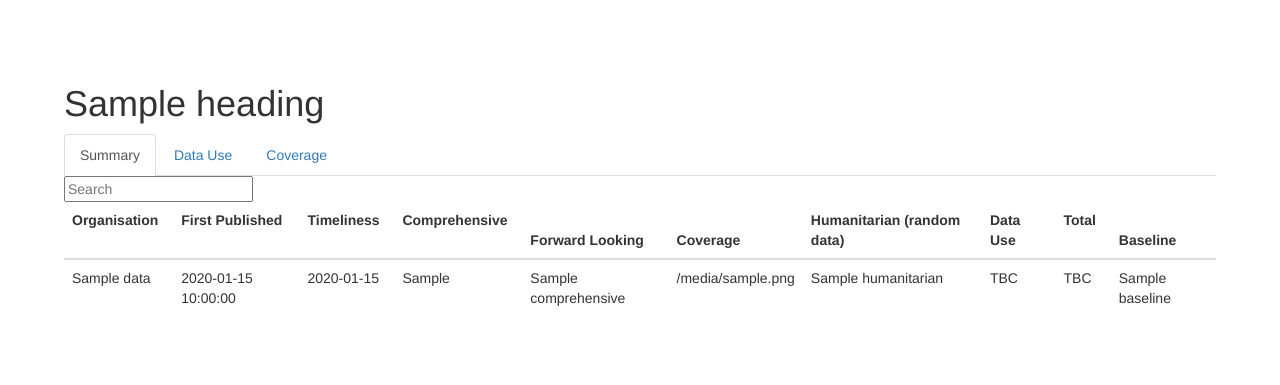
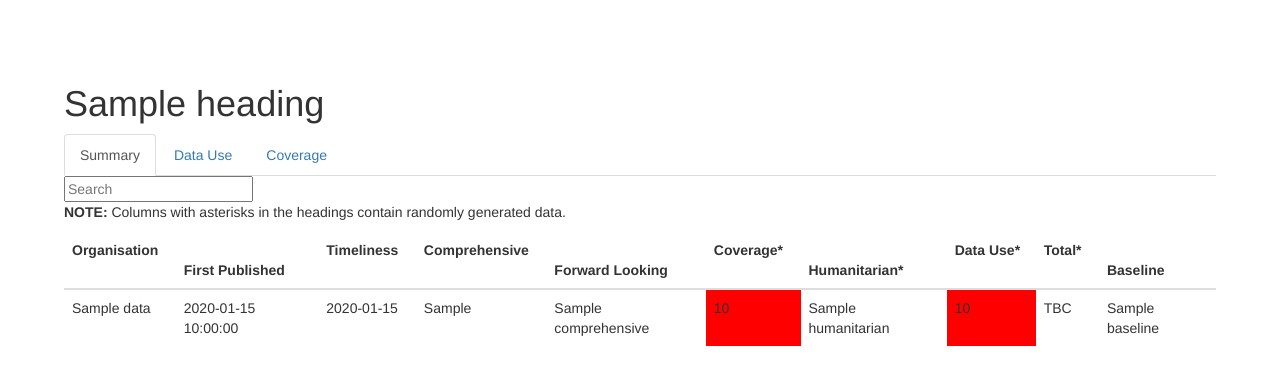
Before and after one commit to devinit/grand-bargain-monitoring, a Flask app: template src/templates/dashboard.html in a window 1280 px wide. Shown: the top 385 px of the page. Run offline with Flask 2, Linux system fonts and the light colour scheme; the template is opened without the code that fills it: most values are stand-ins (such as "Sample title", 1, 10 or a date in 2020); some libraries are stand-ins or nearby versions.

Commit message:
Use humanitarian coverage in summary table

```diff
--- a/src/templates/dashboard.html
+++ b/src/templates/dashboard.html
@@ -11,6 +11,7 @@
 
 	<div role="tabpanel" class="tab-pane active" id="summary-tab">
 		<input class="search" placeholder="Search" />
+		<p><strong>NOTE:</strong> Columns with asterisks in the headings contain randomly generated data.</p>
 		<table class="table">
 			<thead>
 				<tr>
@@ -19,10 +20,10 @@
 					<th class="sort" data-sort="timeliness">Timeliness</th>
 					<th class="sort" data-sort="comprehensive">Comprehensive</th>
 					<th class="sort" data-sort="forward-looking">Forward Looking</th>
-					<th class="sort" data-sort="coverage">Coverage</th>
-					<th class="sort" data-sort="humanitarian">Humanitarian (random data)</th>
-					<th class="sort" data-sort="data-use">Data Use</th>
-					<th class="sort" data-sort="total">Total</th>
+					<th class="sort" data-sort="coverage">Coverage*</th>
+					<th class="sort" data-sort="humanitarian">Humanitarian*</th>
+					<th class="sort" data-sort="data-use">Data Use*</th>
+					<th class="sort" data-sort="total">Total*</th>
 					<th class="sort" data-sort="baseline">Baseline</th>
 				</tr>
 			</thead>
@@ -34,9 +35,9 @@
 					<td class="timeliness pc-{{ data[k]['Timeliness'] }}">{{ data[k]['Timeliness'] if data[k]['Timeliness'] != '' else '0' }}</td>
 					<td class="comprehensive pc-{{ data[k]['Forward looking'] }}">{{ data[k]['Forward looking'] if data[k]['Forward looking'] != '' else '0' }}</td>
 					<td class="forward-looking pc-{{ data[k]['Comprehensive'] }}">{{ data[k]['Comprehensive'] if data[k]['Comprehensive'] != '' else '0' }}</td>
-					<td class="coverage pc-{{ data[k]['Coverage'] }}">{{ data[k]['Coverage'] if data[k]['Coverage'] != '' else '0' }}</td>
+					<td class="coverage pc-{{ data[k]['humanitarian_coverage_total'] }}">{{ data[k]['humanitarian_coverage_total'] if data[k]['humanitarian_coverage_total'] else '0' }}</td>
 					<td class="humanitarian pc-{{ data[k]['humanitarian'] }}">{{ data[k]['humanitarian'] if data[k]['humanitarian'] != '' else '0' }}</td>
-					<td class="data-use">TBC</td>
+					<td class="data-use pc-{{ data[k]['data_use_total'] }}">{{ data[k]['data_use_total'] if data[k]['data_use_total'] else '0' }}</td>
 					<td class="summary-total">TBC</td>
 					<td class="baseline">{{ data[k]['baseline'] if data[k]['baseline'] != '' else '0' }}</td>
 				</tr>
@@ -94,7 +95,7 @@
 					<td class="humanitarian-spend-iati">{{ '%0.1f'| format(data[k]['humanitarian_spend_iati']|float) if data[k]['humanitarian_spend_iati'] != '' else 'Unknown' }}</td>
 					<td class="humanitarian-spend-reference">{{ '%0.1f'| format(data[k]['humanitarian_spend_reference']|float) if data[k]['humanitarian_spend_reference'] != '' else '0' }}</td>
 					<td class="spend-ratio">{{ '%0.1f'| format(data[k]['spend_ratio']|float) if data[k]['spend_ratio'] != '' else '0' }}</td>
-					<td class="coverage-total pc-{{ data[k]['coverage_total'] }}">{{ data[k]['coverage_total'] if data[k]['coverage_total'] else '0' }}</td>
+					<td class="humanitarian-coverage-total pc-{{ data[k]['humanitarian_coverage_total'] }}">{{ data[k]['humanitarian_coverage_total'] if data[k]['humanitarian_coverage_total'] else '0' }}</td>
 				</tr>
 				{% endfor %}
 			</tbody>
@@ -138,7 +139,7 @@ var coverage_options = {
 		'humanitarian-spend-iati',
 		'humanitarian-spend-reference',
 		'spend-ratio',
-		'coverage-total'
+		'humanitarian-coverage-total'
 	]
 };
 var coverage_list = new List('coverage-tab', coverage_options);
```
Also changed, not shown: src/parse_data.py (+5 -5 lines).
